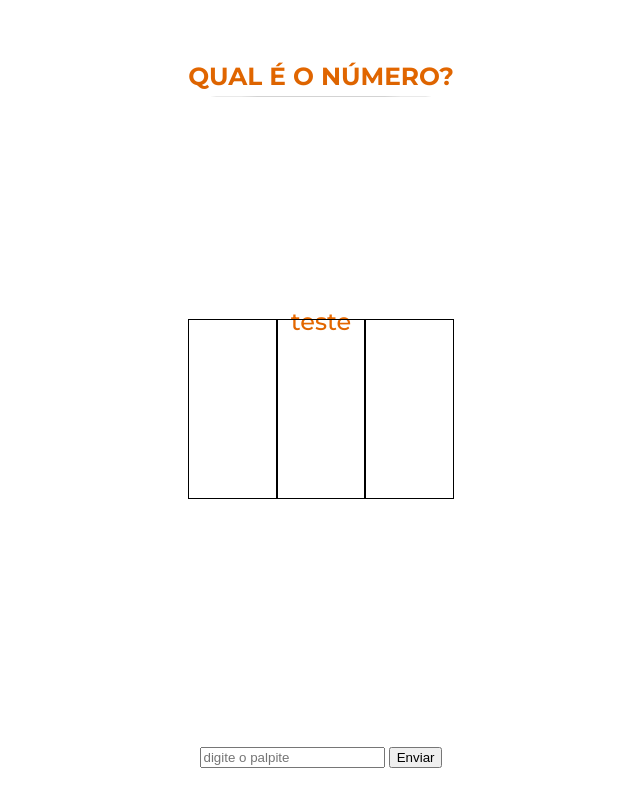
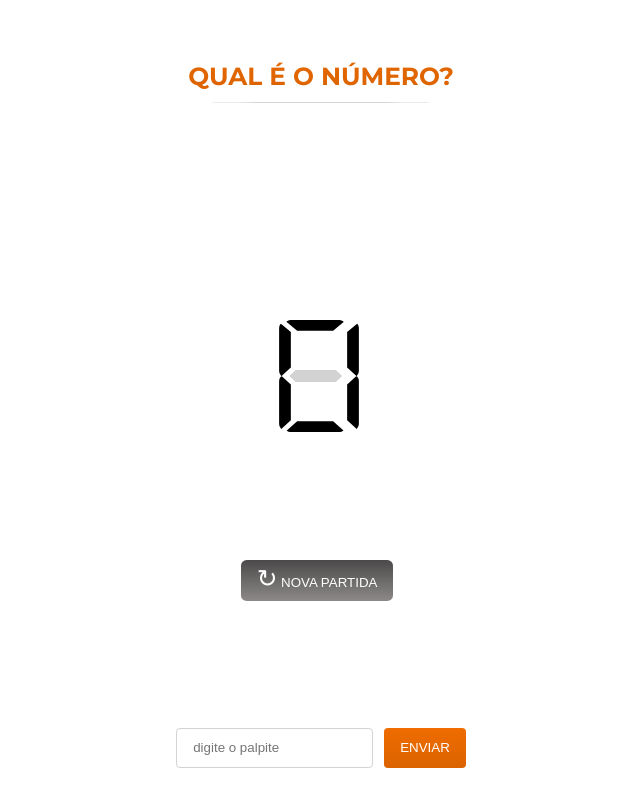
Before and after one commit to christenLeo/guess-the-number, a plain HTML site: page index.html in a window 1280 px wide. Shown: the whole page, without its empty margins (319-959 px from the left). Drawn offline with Linux system fonts and the light colour scheme.

Commit message:
finished stylizations, I guess, next JS logic

```diff
--- a/assets/css/style.css
+++ b/assets/css/style.css
@@ -10,9 +10,11 @@
     display: flex;
     justify-content: center;
     align-items: center;
+    width: 100vw;
     height: 100vh;
     padding: 2rem;
     font-family: var(--font);
+    transition: 0.5s;
 }
 
 .divider{
@@ -22,15 +24,13 @@
     background: lightgrey;
 }
 
-.digit{}
-
-.segments{}
-
 .hide{
     display: none;
 }
 
-.on{}
+.segment.on{
+    background: #000;
+}
 
 /*CARD*/
 .contentCard{
@@ -51,6 +51,7 @@
 }
 
 .head__title{
+    text-align: center;
     font-size: 1.55rem;
     text-transform: uppercase;
     background: -webkit-linear-gradient(#EF6C00, #DB6300);
@@ -58,7 +59,7 @@
     -webkit-text-fill-color: transparent;
     font-weight: 700;
     padding-top: 2rem;
-    margin-bottom: 0.45rem;
+    margin-bottom: 0.85rem;
 }
 
 /*CARD-MAIN-CONTENT*/
@@ -86,80 +87,128 @@
     height: 35%;
     display: flex;
     justify-content: center;
+    flex-direction: row-reverse;
     position: absolute;
     bottom: 35%;
 }
 
 .digit{
-    border: 1px solid black;
-    height: 100%;
+    height: 130px;
     width: 35%;
+    position: relative;
+    padding: 0.55rem;
 }
 
 .segment{
     background: lightgray;
-
+    position: absolute;
 }
 
-.digit:nth-child(1){}
+.digit .segment:nth-child(1){
+    width: 60px;
+    height: 10.98px;
+    left: 14.63%;
+    top: 0.45rem;
+    clip-path: polygon(-2% 0, 102% 0, 80% 100%, 20% 100%);
+    border-radius: 2rem;
+}
 
-.digit:nth-child(1) .segment:nth-child(1){}
+.digit .segment:nth-child(2){
+    height: 55px;
+    width: 11.74px;
+    right: 0.80rem;
+    top: 0.6rem;
+    clip-path: polygon(0 17.75%, 100% 0, 100% 102%, 0 82.45%);
+    border-radius: 1rem;
+}
 
-.digit:nth-child(1) .segment:nth-child(2){}
+.digit .segment:nth-child(3){
+    height: 55px;
+    width: 11.74px;
+    right: 0.80rem;
+    bottom: 0.80rem;
+    clip-path: polygon(0 17.75%, 100% -2%, 100% 102%, 0 82.45%);
+    border-radius: 1rem;
+}
 
-.digit:nth-child(1) .segment:nth-child(3){}
+.digit .segment:nth-child(4){
+    width: 60px;
+    height: 10.98px;
+    margin: 10px auto;
+    bottom: 0.035rem;
+    left: 14.63%;
+    clip-path: polygon(20% 0%, 80% 0%, 100% 100%, 0% 100%);
+    border-radius: 1rem;
+}
 
-.digit:nth-child(1) .segment:nth-child(4){}
+.digit .segment:nth-child(5){
+    height: 55px;
+    width: 11.74px;
+    bottom: 0.80rem;
+    clip-path: polygon(0 -2%, 100% 17.75%, 100% 82.45%, 0% 102%);
+    border-radius: 1rem;
+}
 
-.digit:nth-child(1) .segment:nth-child(5){}
+.digit .segment:nth-child(6){
+    height: 55px;
+    width: 11.74px;
+    top: 0.6rem;
+    clip-path: polygon(0 0%, 100% 17.75%, 100% 82.45%, 0% 102%);
+    border-radius: 1rem;
+}
 
-.digit:nth-child(1) .segment:nth-child(6){}
-
-.digit:nth-child(1) .segment:nth-child(7){}
-
-.digit:nth-child(2){}
-
-.digit:nth-child(2) .segment:nth-child(1){}
-
-.digit:nth-child(2) .segment:nth-child(2){}
-
-.digit:nth-child(2) .segment:nth-child(3){}
-
-.digit:nth-child(2) .segment:nth-child(4){}
-
-.digit:nth-child(2) .segment:nth-child(5){}
-
-.digit:nth-child(2) .segment:nth-child(6){}
-
-.digit:nth-child(2) .segment:nth-child(7){}
-
-.digit:nth-child(3){}
-
-.digit:nth-child(3) .segment:nth-child(1){}
-
-.digit:nth-child(3) .segment:nth-child(2){}
-
-.digit:nth-child(3) .segment:nth-child(3){}
-
-.digit:nth-child(3) .segment:nth-child(4){}
-
-.digit:nth-child(3) .segment:nth-child(5){}
-
-.digit:nth-child(3) .segment:nth-child(6){}
-
-.digit:nth-child(3) .segment:nth-child(7){}
+.digit .segment:nth-child(7){
+    width: 53px;
+    height: 11.80px;
+    margin: 0 auto;
+    bottom: 46.75%;
+    left: 18.70%;
+    clip-path: polygon(12% 0%, 88% 0%, 100% 50%, 88% 100%, 12% 100%, 0% 50%);
+}
 
 /*CARD-FOOTER*/
-.contentCard__foot{}
+
+/*FOOTER-REPLAY-AREA*/
+.replayBttnContainer{
+    position: absolute;
+    bottom: 4.5rem;
+    left: 22.25%;
+}
+
+.replayBttnContainer button{
+    background: linear-gradient(rgb(75, 73, 73), rgb(141, 137, 137));
+    border: none;
+    color: #fff;
+    padding: 1rem;
+    text-transform: uppercase;
+    border-radius: 0.35rem;
+    line-height: 5px;
+}
+.replayBttnContainer button span{
+    font-size: 1.55rem;
+}
 
 /*FOOTER-INPUT-AREA*/
-.guessInputContainer{}
+.guessInputContainer{
+    display: flex;
+    align-items: center;
+}
 
-.guessInputContainer input{}
+.guessInputContainer input{
+    border: lightgrey 1px solid;
+    border-radius: 0.25rem;
+    padding-left: 1rem;
+    height: 36px;
+    outline-color: #DB6300;
+}
 
-.guessButton{}
-
-/*FOOTER-REPLAY-AREA*/
-.replayButtonContainer{}
-
-.replayButton{}
+.guessInputContainer button{
+    height: 40px;
+    margin-left: 11px;
+    border: none;
+    padding: 0 1rem;
+    background: linear-gradient(#EF6C00, #DB6300);
+    color: #fff;
+    text-transform: uppercase;
+    border-radius: 0.25rem;
+}
--- a/index.html
+++ b/index.html
@@ -13,7 +13,7 @@
 
     <link rel="stylesheet" href="./assets/css/reset.css">
     <link rel="stylesheet" href="./assets/css/style.css">
-
+    <link rel="shortcut icon" href="./assets/img/icons8-question-64.png" type="image/x-icon">
     <title>Guess the right number</title>
 </head>
 <body class="pg">
@@ -29,11 +29,20 @@
         <main class="contentCard__numBox" id="numBox">
 
             <!--Here will be displayed the match result-->
-            <h2 class="numBox__title" id="resultText">teste</h2>
+            <h2 class="numBox__title hide" id="resultText">teste</h2>
 
             <div class="numBox__nums">
                 <!--All these 'div's are the led digits, and inside of each them there are the led segments, that in CSS and JS will show or not on the screen-->
                 <div class="digit">
+                    <div class="segment on"></div>
+                    <div class="segment on"></div>
+                    <div class="segment on"></div>
+                    <div class="segment on"></div>
+                    <div class="segment on"></div>
+                    <div class="segment on"></div>
+                    <div class="segment"></div>
+                </div>
+                <div class="digit hide">
                     <div class="segment"></div>
                     <div class="segment"></div>
                     <div class="segment"></div>
@@ -42,16 +51,7 @@
                     <div class="segment"></div>
                     <div class="segment"></div>
                 </div>
-                <div class="digit">
-                    <div class="segment"></div>
-                    <div class="segment"></div>
-                    <div class="segment"></div>
-                    <div class="segment"></div>
-                    <div class="segment"></div>
-                    <div class="segment"></div>
-                    <div class="segment"></div>
-                </div>
-                <div class="digit">
+                <div class="digit hide">
                     <div class="segment"></div>
                     <div class="segment"></div>
                     <div class="segment"></div>
@@ -61,6 +61,9 @@
                     <div class="segment"></div>
                 </div>
             </div>
+            <div class="replayBttnContainer " id="replayBttnBox">
+                <button type="button" id="replayButton"><span>↻</span> Nova Partida</button>
+            </div>
         </main>
 
         <!--Here on the footer of the card I will create a switch using DOM manipulation to set wich container show when the game is happenig and when it ends.-->
@@ -68,9 +71,6 @@
             <div class="guessInputContainer" id="guessInputBox">
                 <input type="text" placeholder="digite o palpite">
                 <button type="button" id="guessButton">Enviar</button>
-            </div>
-            <div class="replayBttnContainer hide" id="replayBttnBox">
-                <button type="button" id="replayButton"><span>↻</span> Nova Partida</button>
             </div>
         </footer>
     </div>
```
Also changed, not shown: assets/img/icons8-question-64.png (added), 1 other file.
